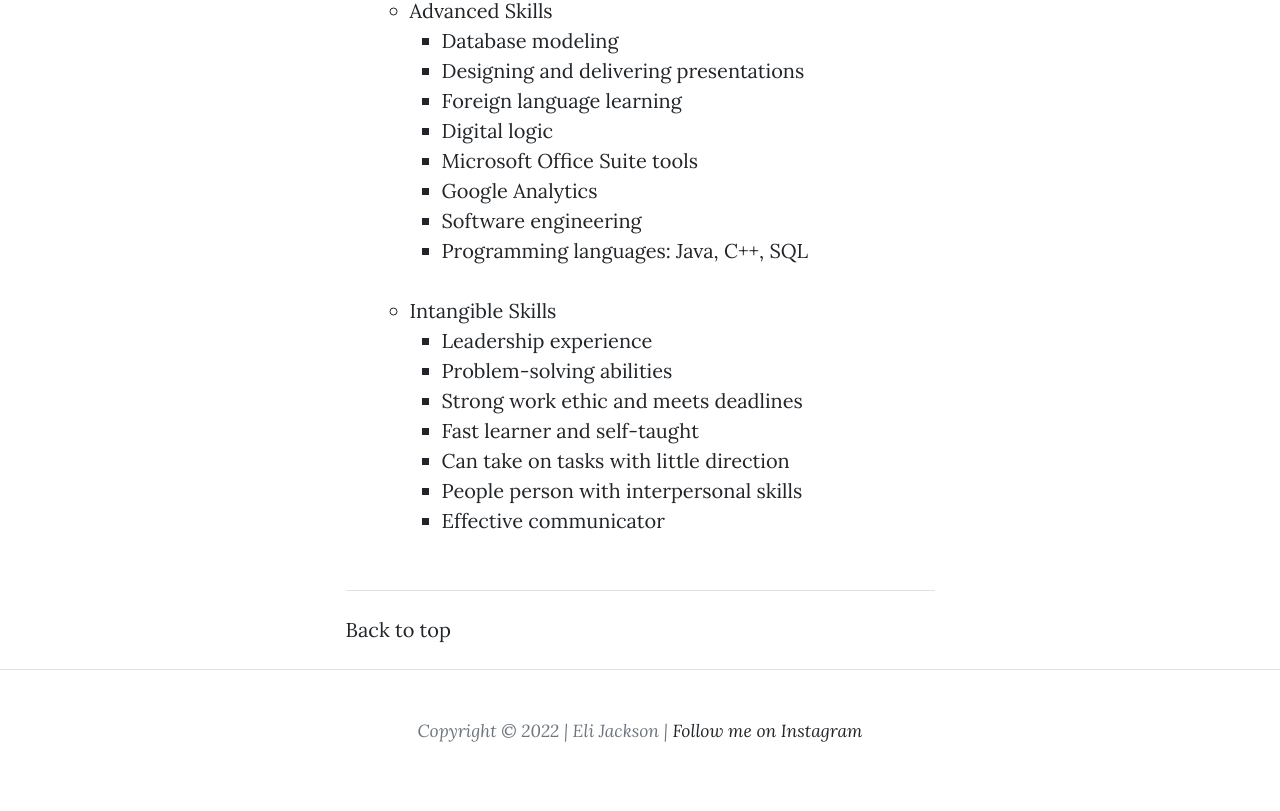
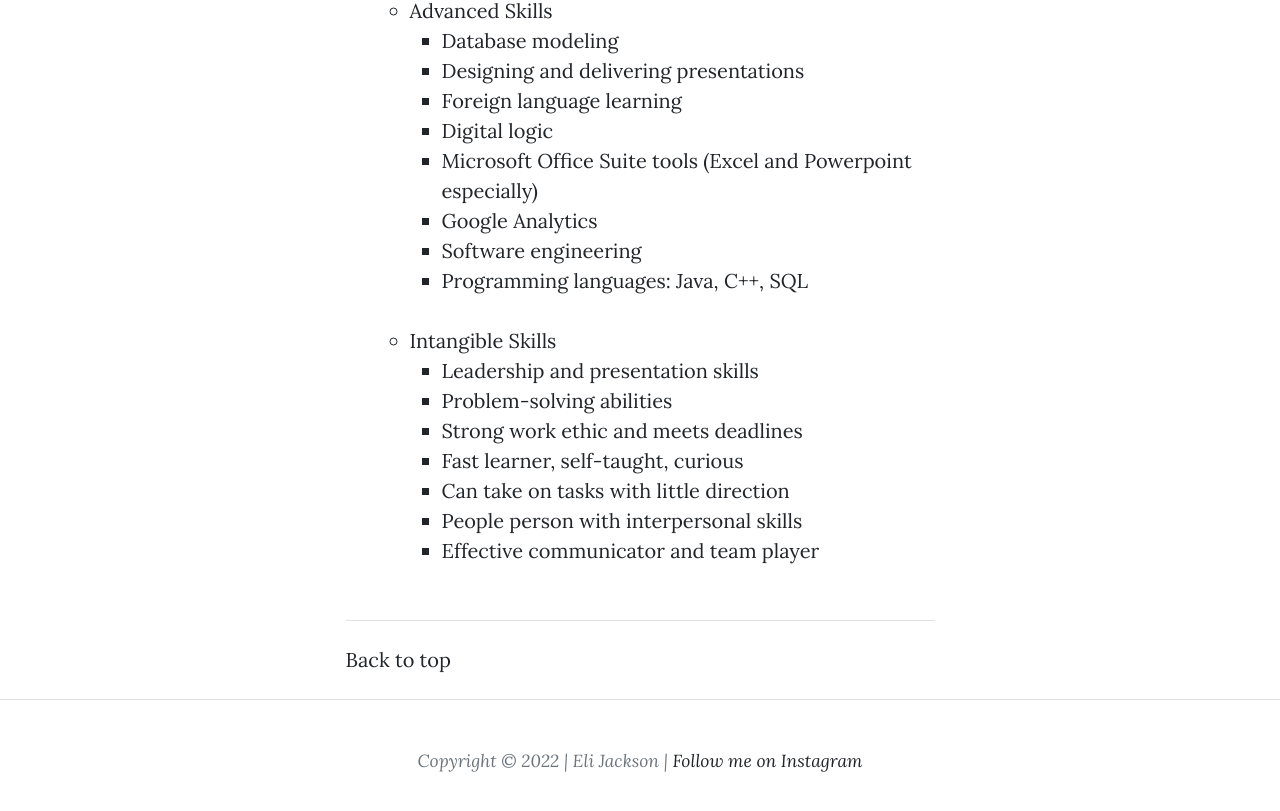
Before and after one commit to eli-jackson/resume, a plain HTML site: page html/resume.html in a window 1280 px wide. Shown: the part 3732-4543 px from the top of the page. Drawn offline with nearby package versions, Linux system fonts and the light colour scheme; files whose address does not match are found by name.

Commit message:
Add files via upload

```diff
--- a/html/resume.html
+++ b/html/resume.html
@@ -178,7 +178,7 @@
                                             <li>Designing and delivering presentations</li>
                                             <li>Foreign language learning</li>
                                             <li>Digital logic</li>
-                                            <li>Microsoft Office Suite tools</li>
+                                            <li>Microsoft Office Suite tools (Excel and Powerpoint especially)</li>
                                             <li>Google Analytics</li>
                                             <li>Software engineering</li>
                                             <li>Programming languages: Java, C++, SQL<br/><br/></li>
@@ -186,13 +186,13 @@
                                     </li>
                                     <li>Intangible Skills
                                         <ul>
-                                            <li>Leadership experience</li>
+                                            <li>Leadership and presentation skills</li>
                                             <li>Problem-solving abilities</li>
                                             <li>Strong work ethic and meets deadlines</li>
-                                            <li>Fast learner and self-taught</li>
+                                            <li>Fast learner, self-taught, curious</li>
                                             <li>Can take on tasks with little direction</li>
                                             <li>People person with interpersonal skills
-                                            <li>Effective communicator<br/><br/></li>
+                                            <li>Effective communicator and team player<br/><br/></li>
                                         </ul>
                                     </li>
                                 </ul>
```
